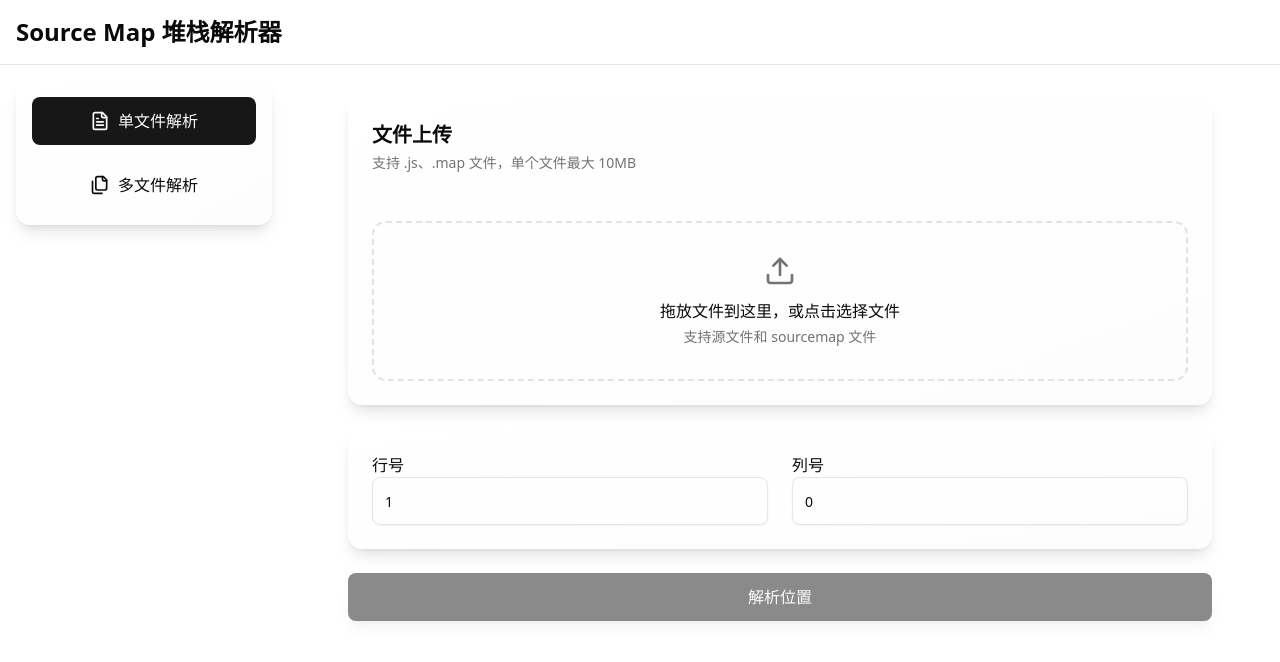
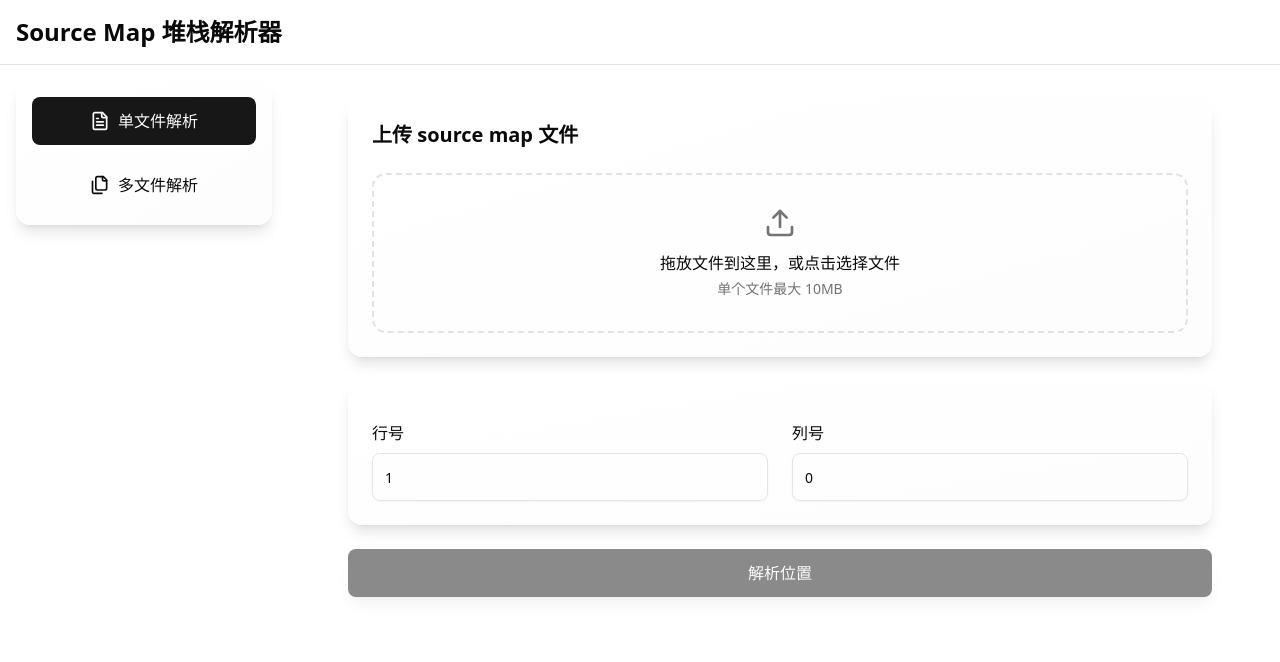
Before and after one commit to whale4113/sourcemap-online, a Next.js app: page /original-position-for/single in a window 1280 px wide. Shown: the top 662 px of the page. Built offline with nearby package versions, Linux system fonts and the light colour scheme.

Commit message:
feat: optimize content

```diff
--- a/app/original-position-for/multi/page.tsx
+++ b/app/original-position-for/multi/page.tsx
@@ -13,15 +13,10 @@ export default function MultiFileParser() {
     <MultiAtomsRoot>
       <div className="max-w-4xl mx-auto p-4 space-y-6">
         <Card className="p-6 shadow-lg border-0 bg-gradient-to-br from-background to-muted/20">
-          <div className="flex flex-col sm:flex-row justify-between items-start sm:items-center gap-4 mb-6">
-            <div>
-              <h3 className="text-xl font-semibold text-foreground">
-                文件上传
-              </h3>
-              <p className="text-sm text-muted-foreground mt-1">
-                支持 .js、.map 文件，单个文件最大 10MB
-              </p>
-            </div>
+          <div className="flex flex-col sm:flex-row justify-between items-start sm:items-center gap-4">
+            <h3 className="text-xl font-semibold text-foreground">
+              上传 source map 文件
+            </h3>
             <ClearFilesButton />
           </div>
           <UploadFiles />
--- a/app/original-position-for/single/page.tsx
+++ b/app/original-position-for/single/page.tsx
@@ -15,15 +15,10 @@ export default function SingleFileParser() {
     <SingleAtomsRoot>
       <div className="max-w-4xl mx-auto p-4 space-y-6">
         <Card className="p-6 shadow-lg border-0 bg-gradient-to-br from-background to-muted/20">
-          <div className="flex flex-col sm:flex-row justify-between items-start sm:items-center gap-4 mb-6">
-            <div>
-              <h3 className="text-xl font-semibold text-foreground">
-                文件上传
-              </h3>
-              <p className="text-sm text-muted-foreground mt-1">
-                支持 .js、.map 文件，单个文件最大 10MB
-              </p>
-            </div>
+          <div className="flex flex-col sm:flex-row justify-between items-start sm:items-center gap-4">
+            <h3 className="text-xl font-semibold text-foreground">
+              上传 source map 文件
+            </h3>
             <ClearFilesButton />
           </div>
           <UploadFiles />
@@ -32,15 +27,15 @@ export default function SingleFileParser() {
 
         <Card className="p-6 shadow-lg border-0 bg-gradient-to-br from-background to-muted/20">
           <FileSelect />
-          <div className="grid grid-cols-1 sm:grid-cols-2 gap-6">
-            <div className="space-y-2">
-              <Label htmlFor="line" className="text-base">
+          <div className="grid grid-cols-1 sm:grid-cols-2 gap-6 mt-4">
+            <div>
+              <Label htmlFor="line" className="text-base block mb-2">
                 行号
               </Label>
               <LineInput />
             </div>
-            <div className="space-y-2">
-              <Label htmlFor="column" className="text-base">
+            <div>
+              <Label htmlFor="column" className="text-base block mb-2">
                 列号
               </Label>
               <ColumnInput />
--- a/features/original-position-for/atoms.tsx
+++ b/features/original-position-for/atoms.tsx
@@ -16,6 +16,7 @@ export interface ParsedResult {
   column: number;
   name?: string;
   status?: "success" | "missing";
+  error?: string;
   sourceContent?: {
     content: string;
     startLine: number;
--- a/features/original-position-for/file-select.tsx
+++ b/features/original-position-for/file-select.tsx
@@ -9,6 +9,7 @@ import {
 } from "@/components/ui/select";
 import { useSelectedFileName, useSourceMapConsumers } from "./atoms";
 import { useEffect, useMemo } from "react";
+import { trimPathExtension } from "@/lib/utils";
 
 export const FileSelect = () => {
   const [sourceMapConsumers] = useSourceMapConsumers();
@@ -38,12 +39,12 @@ export const FileSelect = () => {
         }}
       >
         <SelectTrigger>
-          <SelectValue placeholder="选择 sourcemap 文件" />
+          <SelectValue placeholder="选择 source map 文件" />
         </SelectTrigger>
         <SelectContent>
           {files.map((file) => (
             <SelectItem key={file} value={file}>
-              {file}
+              {trimPathExtension(file)}
             </SelectItem>
           ))}
         </SelectContent>
--- a/features/original-position-for/results.tsx
+++ b/features/original-position-for/results.tsx
@@ -62,10 +62,16 @@ export const Results = () => {
                       {result.source}
                     </p>
                     <div className="grid grid-cols-2 gap-x-4 gap-y-1 text-sm text-muted-foreground">
-                      <p>行号：{result.line}</p>
-                      <p>列号：{result.column}</p>
-                      {result.name && (
-                        <p className="col-span-2">函数：{result.name}</p>
+                      {result.error ? (
+                        <p className="col-span-2 text-destructive">{result.error}</p>
+                      ) : (
+                        <>
+                          <p>行号：{result.line}</p>
+                          <p>列号：{result.column}</p>
+                          {result.name && (
+                            <p className="col-span-2">函数：{result.name}</p>
+                          )}
+                        </>
                       )}
                     </div>
                     {result.sourceContent && (
--- a/features/original-position-for/upload-files.tsx
+++ b/features/original-position-for/upload-files.tsx
@@ -29,9 +29,7 @@ export const UploadFiles = () => {
         .filter((f) => !existingFileNames.has(f.name))
         .map((file) => ({
           file,
-          type: file.name.endsWith(".map")
-            ? ("sourcemap" as const)
-            : ("source" as const),
+          type: "sourcemap" as const,
         }));
 
       if (newFiles.length === 0) {
@@ -42,7 +40,6 @@ export const UploadFiles = () => {
       setError("");
 
       for (const newFile of newFiles) {
-        if (newFile.type === "sourcemap") {
         try {
           const fileContent = await readFileAsText(newFile.file);
           const sourceMapData = JSON.parse(fileContent);
@@ -52,9 +49,8 @@ export const UploadFiles = () => {
           );
         } catch (error) {
           console.error(error);
-
           toast(`\n解析 ${newFile.file.name} 失败`);
-          }
+          continue;
         }
 
         setFiles((prev) => {
@@ -69,7 +65,6 @@ export const UploadFiles = () => {
     onDrop,
     accept: {
       "application/json": [".map"],
-      "text/javascript": [".js"],
     },
     maxSize: 10 * 1024 * 1024, // 10MB
     multiple: true,
@@ -96,9 +91,7 @@ export const UploadFiles = () => {
         ) : (
           <div className="space-y-1">
             <p className="font-medium">拖放文件到这里，或点击选择文件</p>
-            <p className="text-sm text-muted-foreground">
-              支持源文件和 sourcemap 文件
-            </p>
+            <p className="text-sm text-muted-foreground">单个文件最大 10MB</p>
           </div>
         )}
       </div>
--- a/features/original-position-for/uploaded-files.tsx
+++ b/features/original-position-for/uploaded-files.tsx
@@ -11,7 +11,7 @@ export const UploadedFiles = () => {
     const fileToRemove = files[index];
     setFiles((prev) => prev.filter((_, i) => i !== index));
 
-    // 如果是 sourcemap 文件，同时删除对应的 consumer
+    // 如果是 source map 文件，同时删除对应的 consumer
     if (fileToRemove.type === "sourcemap") {
       setSourceMapConsumers((prev) => {
         const newMap = new Map(prev);
@@ -29,11 +29,8 @@ export const UploadedFiles = () => {
             key={index}
             className="flex items-center justify-between p-3 bg-muted/30 rounded-lg border border-muted-foreground/10"
           >
-            <div className="flex items-center gap-2">
+            <div className="flex items-center gap-2 whitespace-pre-wrap break-all">
               <span className="text-sm font-medium">{file.file.name}</span>
-              <span className="text-xs text-muted-foreground">
-                ({file.type === "sourcemap" ? "sourcemap" : "源文件"})
-              </span>
             </div>
             <button
               onClick={() => removeFile(index)}
--- a/features/original-position-for/use-parse-position.ts
+++ b/features/original-position-for/use-parse-position.ts
@@ -1,3 +1,4 @@
+import { trimPathExtension } from "@/lib/utils";
 import {
   useError,
   useLoading,
@@ -43,13 +44,13 @@ export const useParsePosition = () => {
 
   const parsePosition = async () => {
     if (!selectedFileName) {
-      setError("请选择 sourcemap 文件");
+      setError("请选择 source map 文件");
       return;
     }
 
     const sourceMapConsumer = sourceMapConsumers.get(selectedFileName);
     if (!sourceMapConsumer) {
-      setError("请上传 sourcemap 文件并输入行号和列号");
+      setError("请上传 source map 文件并输入行号和列号");
       return;
     }
 
@@ -85,17 +86,19 @@ export const useParsePosition = () => {
       } else {
         setResults([
           {
-            source: "未知源文件",
+            source: trimPathExtension(selectedFileName),
             line: 0,
             column: 0,
-            name: `在 ${selectedFileName} 的 ${generatedLine}:${generatedColumn} 位置未找到对应的源文件映射`,
+            error: `在 ${trimPathExtension(
+              selectedFileName
+            )} 的 ${generatedLine}:${generatedColumn} 位置未找到对应的源文件映射`,
             status: "missing",
           },
         ]);
       }
       setError("");
     } catch (err) {
-      setError("解析 sourcemap 时发生错误");
+      setError("解析 source map 时发生错误");
       console.error(err);
     } finally {
       setLoading(false);
--- a/lib/utils.ts
+++ b/lib/utils.ts
@@ -60,3 +60,6 @@ export const withStateLock = <T extends Inner>(
     return result;
   };
 };
+
+export const trimPathExtension = (path: string, ext = "map"): string =>
+  path.replace(new RegExp(`\\.${ext}$`), "");
```
Also changed, not shown: features/original-position-for/use-parse-stack.ts (+12 -4 lines). Lines whose indentation alone changed are shown as unchanged.
